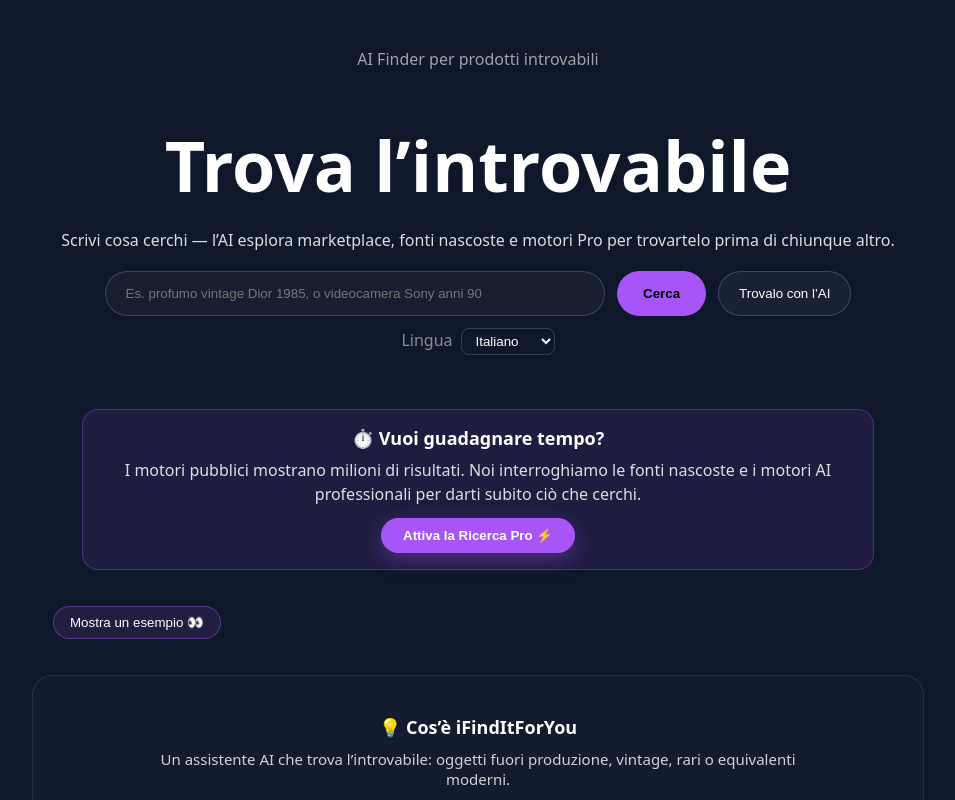
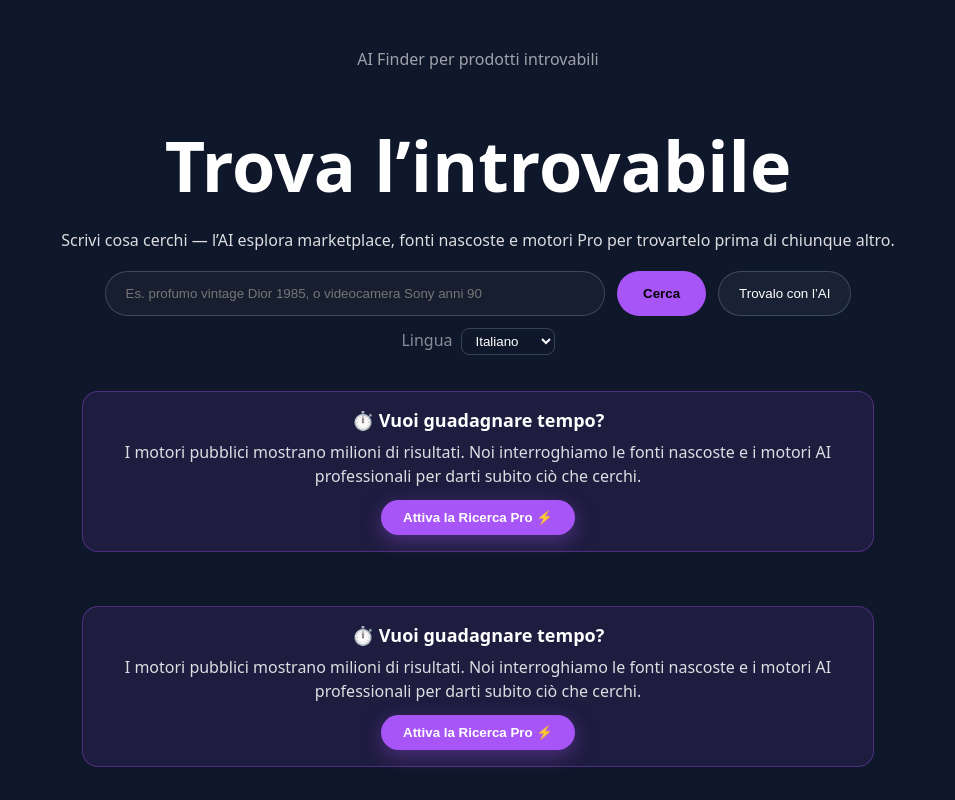
Before and after one commit to mregaz/ifinditforyou-new, a Next.js app: page / in a window 1280 px wide. Shown: the top 800 px of the page, without its empty margins (162-1117 px from the left). Built offline with nearby package versions, Linux system fonts and the light colour scheme.

Commit message:
Update page.tsx

```diff
--- a/app/page.tsx
+++ b/app/page.tsx
@@ -477,6 +477,60 @@ const handleAiFinder = async () => {
           </p>
         )}
       </div>
+            {/* BOX PRO – sezione per promuovere la ricerca Pro */}
+      {(() => {
+        // Nascondi il box se l’utente è già PRO
+        const isPro =
+          typeof window !== "undefined" &&
+          (localStorage.getItem("ai_plan") === "pro" ||
+            localStorage.getItem("ai_plan") === "lifetime");
+
+        if (isPro) return null;
+
+        return (
+          <div
+            style={{
+              background: "rgba(168,85,247,0.10)",
+              border: "1px solid rgba(168,85,247,0.35)",
+              borderRadius: 16,
+              padding: "16px 20px",
+              textAlign: "center",
+              maxWidth: 750,
+              margin: "0 auto",
+            }}
+          >
+            <h3 style={{ margin: 0, marginBottom: 8, fontSize: 18 }}>
+              {t.proSectionTitle}
+            </h3>
+            <p
+              style={{
+                margin: 0,
+                marginBottom: 12,
+                opacity: 0.85,
+                lineHeight: 1.5,
+              }}
+            >
+              {t.proSectionText}
+            </p>
+            <button
+              onClick={() => (window.location.href = "/api/pay")}
+              style={{
+                background: "#a855f7",
+                color: "white",
+                border: "none",
+                borderRadius: 999,
+                padding: "10px 22px",
+                fontWeight: 700,
+                cursor: "pointer",
+                boxShadow: "0 6px 20px rgba(168,85,247,0.35)",
+              }}
+            >
+              {t.proCTA}
+            </button>
+          </div>
+        );
+      })()}
+
 {/* BOX PRO – mettilo sotto i campi di ricerca */}
 {(() => {
   // Nascondi il box se l’utente è già PRO
```
